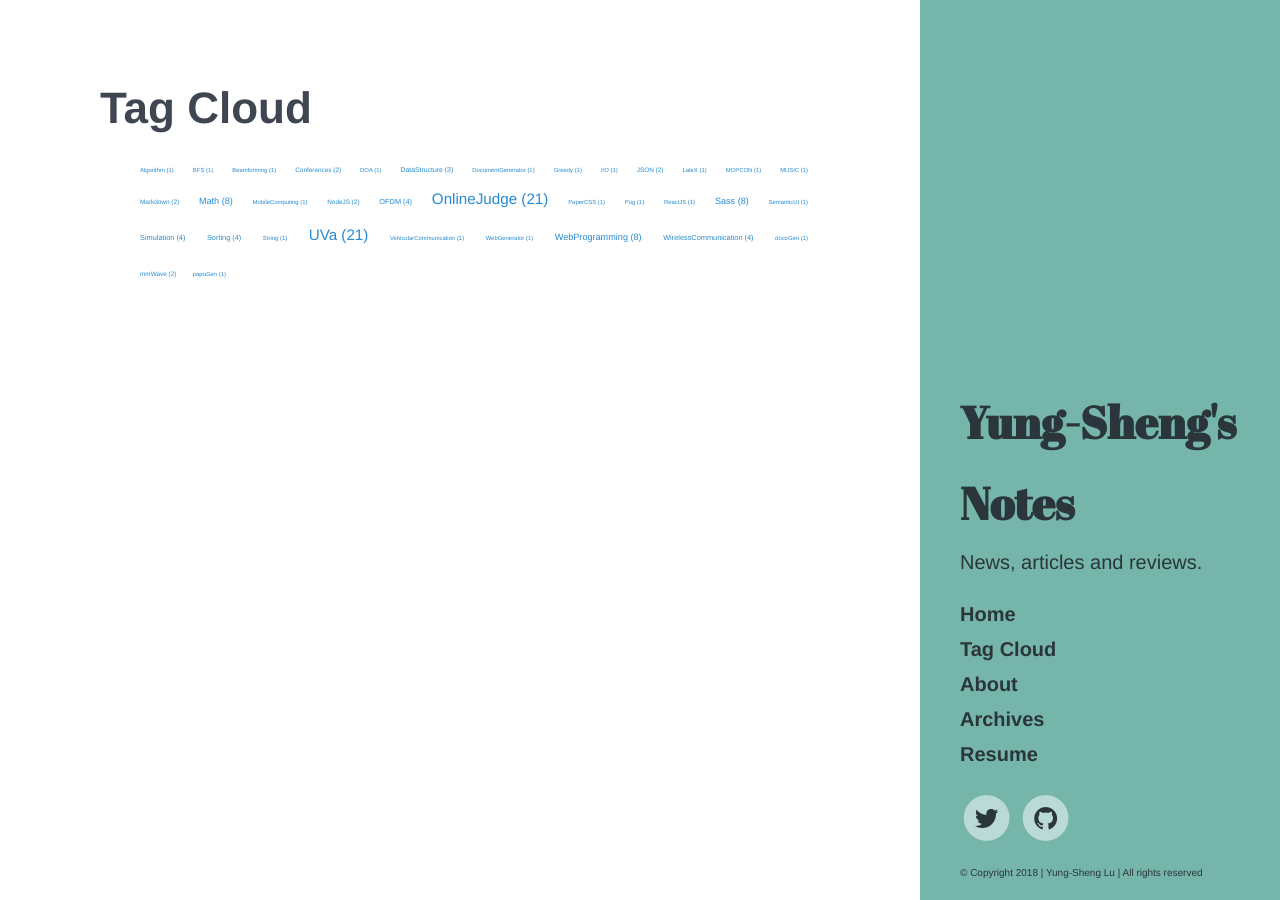
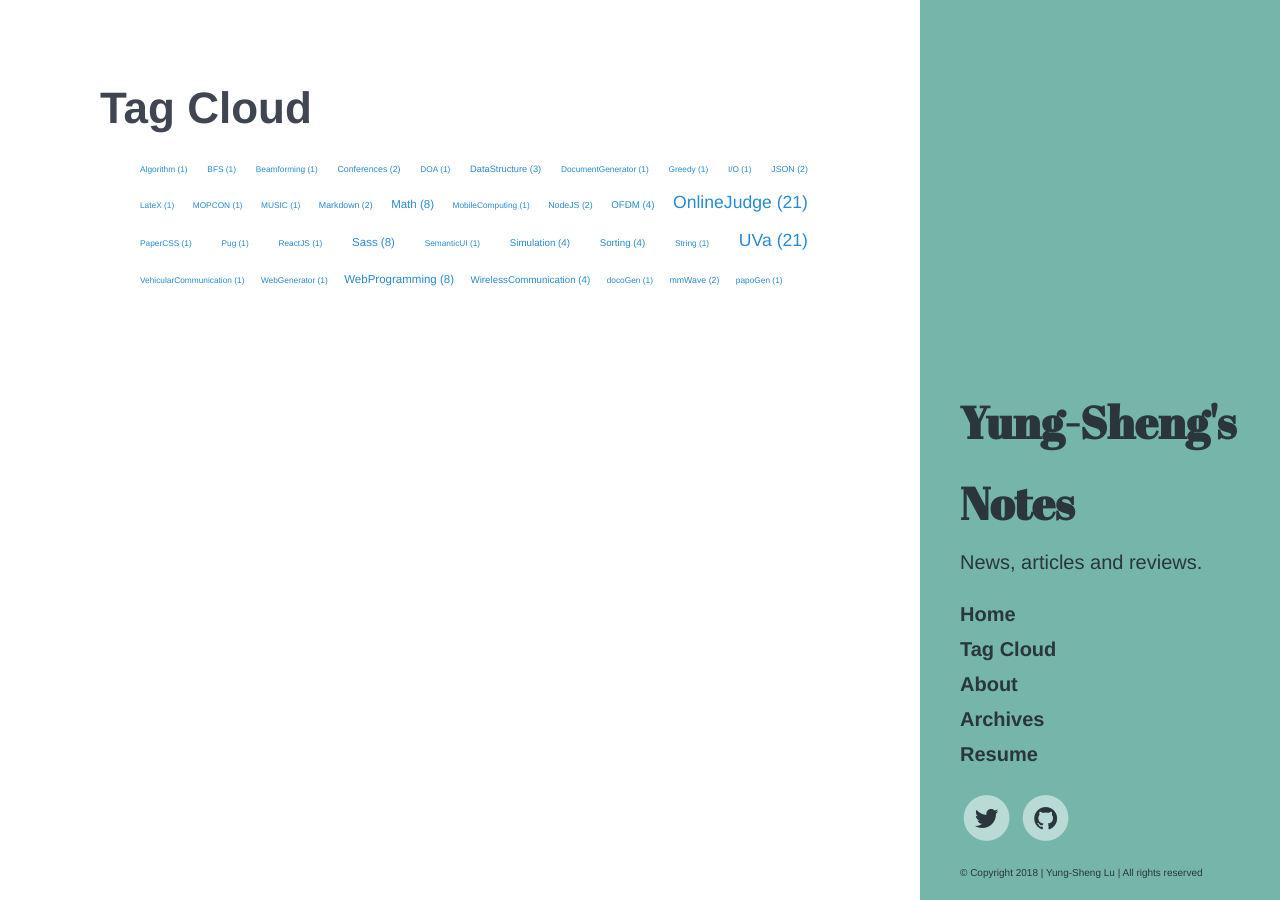
Before and after one commit to dppss90010/yungshenglu.github.io, a Jekyll site: the page built from TagCloud.md, in a window 1280 px wide. Built offline with Jekyll 4.4.1, drawn with Linux system fonts in a browser that asks for light colours; comment, search, counter and statistics services are not loaded.

Commit message:
Add TagCloud

```diff
--- a/TagCloud.md
+++ b/TagCloud.md
@@ -5,7 +5,7 @@
 <ul class="tag-cloud">
 {% assign sorted_tags = (site.tags | sort: 0) %}
 {% for tag in sorted_tags %}
-  <li style="font-size: {{ tag | last | size | times: 100 | divided_by: site.tags.size | plus: 35  }}%">
+  <li style="font-size: {{ tag | last | size | times: 100 | divided_by: site.tags.size | plus: 50  }}%">
     <a href="/tags/{{ tag[0] }}">
       {{ tag | first }} ({{ tag | last | size }})
     </a>
```
